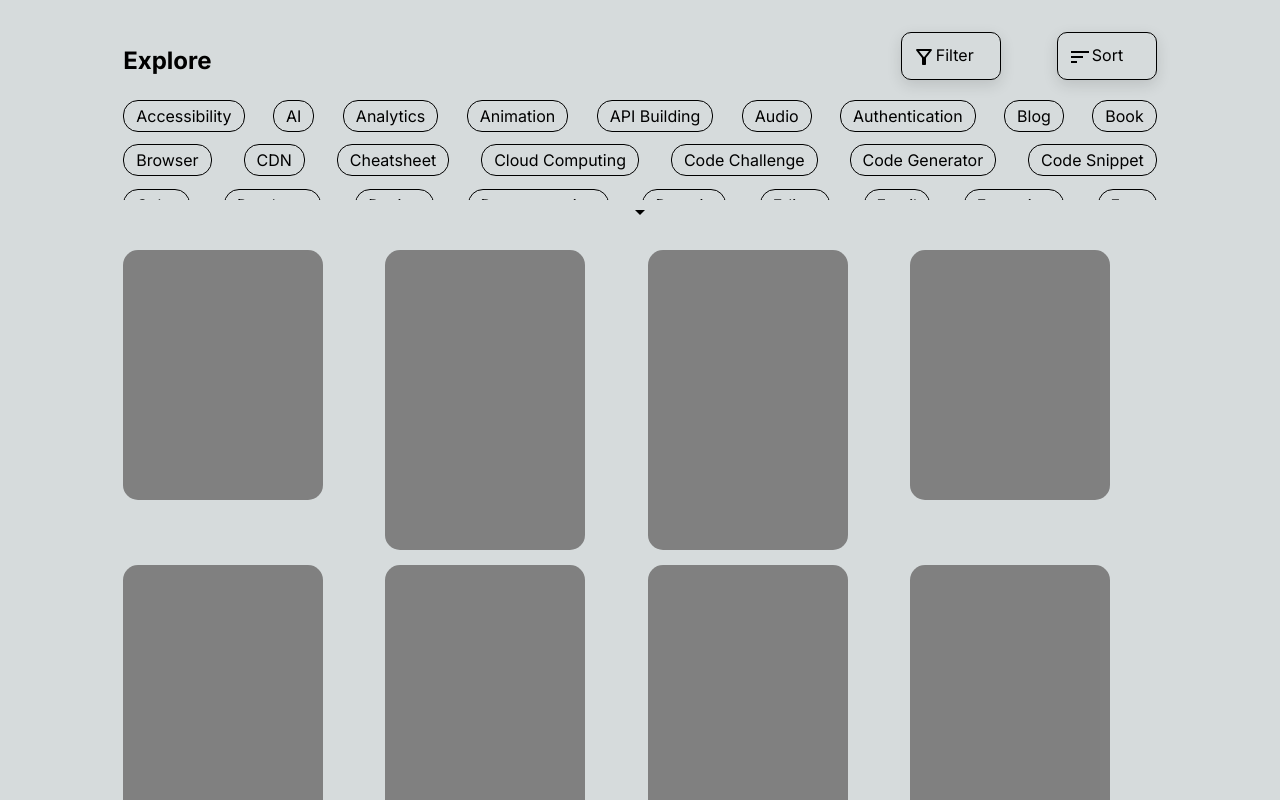
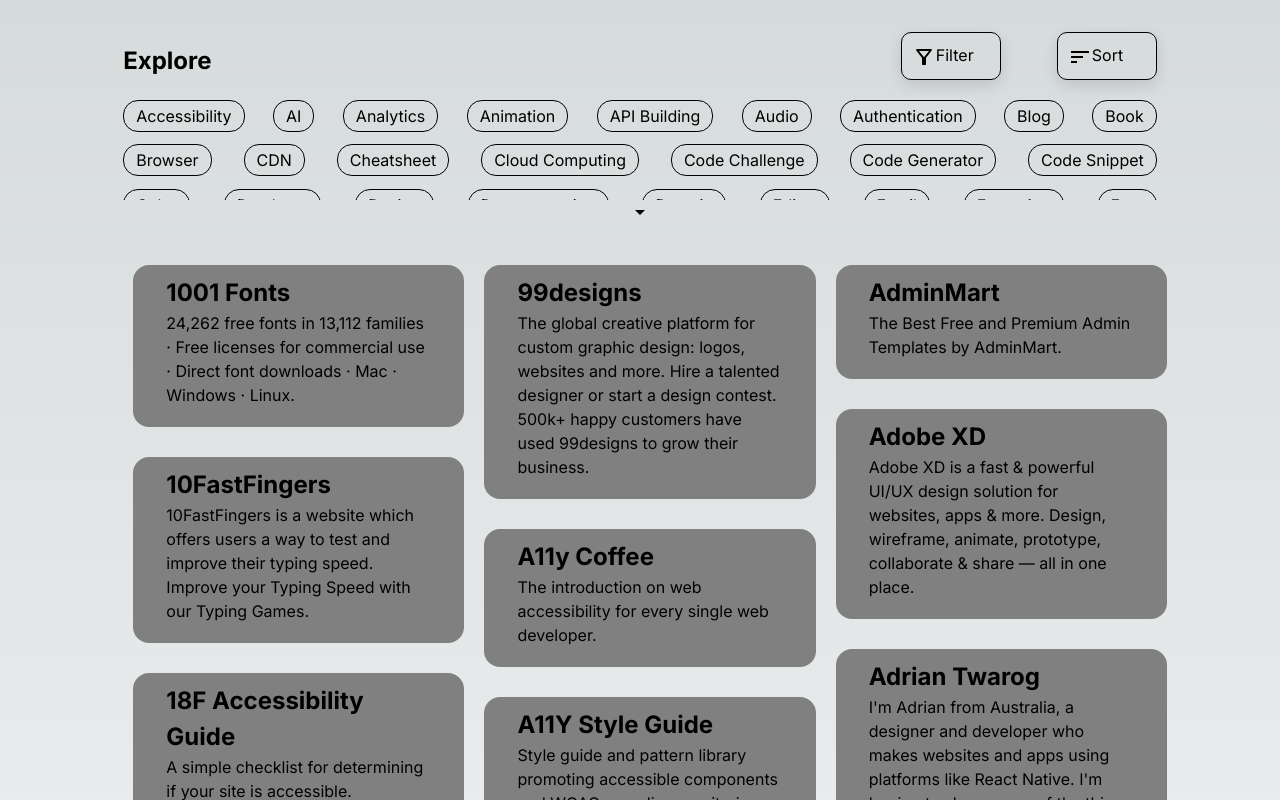
Before and after one commit to Akvaro03/DevForge, a Next.js app: page / in a window 1280 px wide. Shown: the top 800 px of the page. Built offline with nearby package versions, Linux system fonts and the light colour scheme.

Commit message:
end layout pinterest

```diff
--- /dev/null
+++ b/src/app/api/hello/route.ts
@@ -0,0 +1,22 @@
+import puppeteer from 'puppeteer-core'; // O 'puppeteer' si tienes Puppeteer instalado globalmente
+
+export async function GET(req: Request) {
+    return new Response('Hello from Next.js!')
+}
+export async function POST(req: Request) {
+    const url = await req.json().then(data => data.url)
+    try {
+        const browser = await puppeteer.launch();
+        // const page = await browser.newPage();
+        // await page.goto(url);
+        // const screenshot = await page.screenshot();
+        // await browser.close();
+
+    } catch (error) {
+        return new Response(JSON.stringify({ name: error }))
+    }
+
+
+
+    return new Response(JSON.stringify({ name: "screenshot" }))
+}
--- a/src/app/explorePage.module.css
+++ b/src/app/explorePage.module.css
@@ -21,8 +21,6 @@
 
 .containerRecourses {
     width: 85%;
-    display: grid;
-    grid-template-columns: repeat(auto-fit, minmax(200px, 1fr));
-    gap: 15px;
-    grid-template-rows: masonry;
+    column-count: 3;
+    column-gap: 20px;
 }
--- a/src/app/layout.tsx
+++ b/src/app/layout.tsx
@@ -11,8 +11,8 @@
 
 export default function RootLayout({ children, }: Readonly<{ children: React.ReactNode; }>) {
   return (
-    <html lang="en">
-      <body className={inter.className}>{children}</body>
+    <html lang="en" suppressHydrationWarning={true}>
+      <body className={inter.className} suppressHydrationWarning={true}>{children}</body>
     </html>
   );
 }
--- a/src/app/page.tsx
+++ b/src/app/page.tsx
@@ -1,42 +1,33 @@
-import CustomButtom from "@/components/Filter";
+"use client"
+import { motion } from "framer-motion"
 import Style from "./explorePage.module.css"
 import FilterAltOutlinedIcon from '@mui/icons-material/FilterAltOutlined';
 import SortOutlinedIcon from '@mui/icons-material/SortOutlined';
 import React from "react";
 import TypesData from "@/components/typesData";
 import RecoursesData from "@/assets/db/data.json"
-import recourseType from "@/types/recourseType";
-import Image from "next/image";
-
+import CustomBottom from "@/components/Filter";
+import CardRecourse from "@/components/cardRecourse";
 
 export default function Home() {
+  const countPins = 20;
+
   return (
     <main className="flex min-h-screen flex-col items-center p-8">
       <section className={Style.headerPage}>
         <h1 className={Style.tittlePage}>Explore</h1>
         <article className={Style.containerHeaders}>
-          <CustomButtom tittle="Filter" icon={<FilterAltOutlinedIcon />} />
-          <CustomButtom tittle="Sort" icon={<SortOutlinedIcon />} />
+          <CustomBottom tittle="Filter" icon={<FilterAltOutlinedIcon />} />
+          <CustomBottom tittle="Sort" icon={<SortOutlinedIcon />} />
         </article>
 
       </section>
       <TypesData />
-      <section className={Style.containerRecourses}>
-        {RecoursesData.data.map((data, key) => (
-          <CardRecourse data={data} key={key} />
+      <motion.section layout className={Style.containerRecourses}>
+        {RecoursesData.data.slice(0, countPins).map((data, key) => (
+          <CardRecourse {...data} key={key} />
         ))}
-      </section>
+      </motion.section>
     </main>
   );
 }
-
-function CardRecourse({ data }: { data: recourseType }) {
-  return (
-    <div style={data.name.length % 2 === 0 ? divShort : divLarge}>
-    </div>
-  );
-}
-
-
-const divShort = { height: "250px", width: "200px", background: "grey", borderRadius: "15px" }
-const divLarge = { height: "300px", width: "200px", background: "grey", borderRadius: "15px" }
--- a/src/components/Filter/index.tsx
+++ b/src/components/Filter/index.tsx
@@ -4,7 +4,7 @@
 import Style from "./Filter.module.css"
 import { motion } from "framer-motion"
 
-function CustomButtom({ tittle, icon }: { tittle: string, icon?: ReactElement }) {
+function CustomBottom({ tittle, icon }: { tittle: string, icon?: ReactElement }) {
     return (
         <motion.article whileHover={{ scale: 1.05 }} whileTap={{ scale: .9 }} className={Style.containerFilter}>
             {icon}
@@ -13,4 +13,4 @@
     );
 }
 
-export default CustomButtom;
+export default CustomBottom;
--- /dev/null
+++ b/src/components/cardRecourse/cardRecourse.module.css
@@ -0,0 +1,27 @@
+.CardRecourse {
+    background: grey;
+    border-radius: 16px;
+    padding: 0;
+    margin: 15px 10px;
+    display: inline-flex; /* Alinea los pines en línea */
+    width: 100%; /* Ancho del pin teniendo en cuenta el margen */
+    flex-direction: column;
+    align-items: center;
+    justify-content: space-evenly;
+    height: calc(100% + 50px);
+}
+
+.tittleCard {
+    text-align: left;
+    font-size: 3vmin;
+    padding-top: 10px;
+    font-weight: bold;
+    width: 80%;
+}
+
+.subtitleCard{
+    font-size: 2vmin;
+    text-align: left;
+    width: 80%;
+    margin-bottom: 20px;
+}
--- /dev/null
+++ b/src/components/cardRecourse/index.tsx
@@ -0,0 +1,19 @@
+"use client"
+import recourseType from "@/types/recourseType";
+import getRandomNumber from "@/utils/getRandomNumber";
+import Style from "./cardRecourse.module.css"
+import { motion } from "framer-motion"
+import { useRef } from "react";
+
+function CardRecourse({ name, description, url }: recourseType) {
+    return (
+        <motion.div whileHover={{ scale: .9 }} initial={{ opacity: 0 }} animate={{ opacity: 1 }}
+            onClick={() => window.open(url)}
+            className={Style.CardRecourse} >
+            <h2 className={Style.tittleCard}>{name}</h2>
+            <h4 className={Style.subtitleCard}>{description}</h4>
+        </motion.div >
+    );
+}
+
+export default CardRecourse;
--- a/src/components/itemType/itemType.module.css
+++ b/src/components/itemType/itemType.module.css
@@ -1,5 +1,5 @@
 .itemType {
-    border: 1px solid black;
+    border: 1px solid rgb(var(--foreground-rgb));
     border-radius: 15px;
     padding: 3px 12px;
 }
--- /dev/null
+++ b/src/components/seeMore/index.tsx
@@ -0,0 +1,12 @@
+"use client"
+import { motion } from "framer-motion"
+
+function SeeMore() {
+    return (
+        <motion.div>
+
+        </motion.div>
+    );
+}
+
+export default SeeMore;
--- /dev/null
+++ b/src/utils/getRandomNumber.ts
@@ -0,0 +1,5 @@
+function getRandomNumber(min: number = 0, max: number = 0) {
+    return ((min - 50) + (max - min) * Math.random());
+}
+
+export default getRandomNumber;
```
Also changed, not shown: src/app/globals.css (+2 -5 lines).
